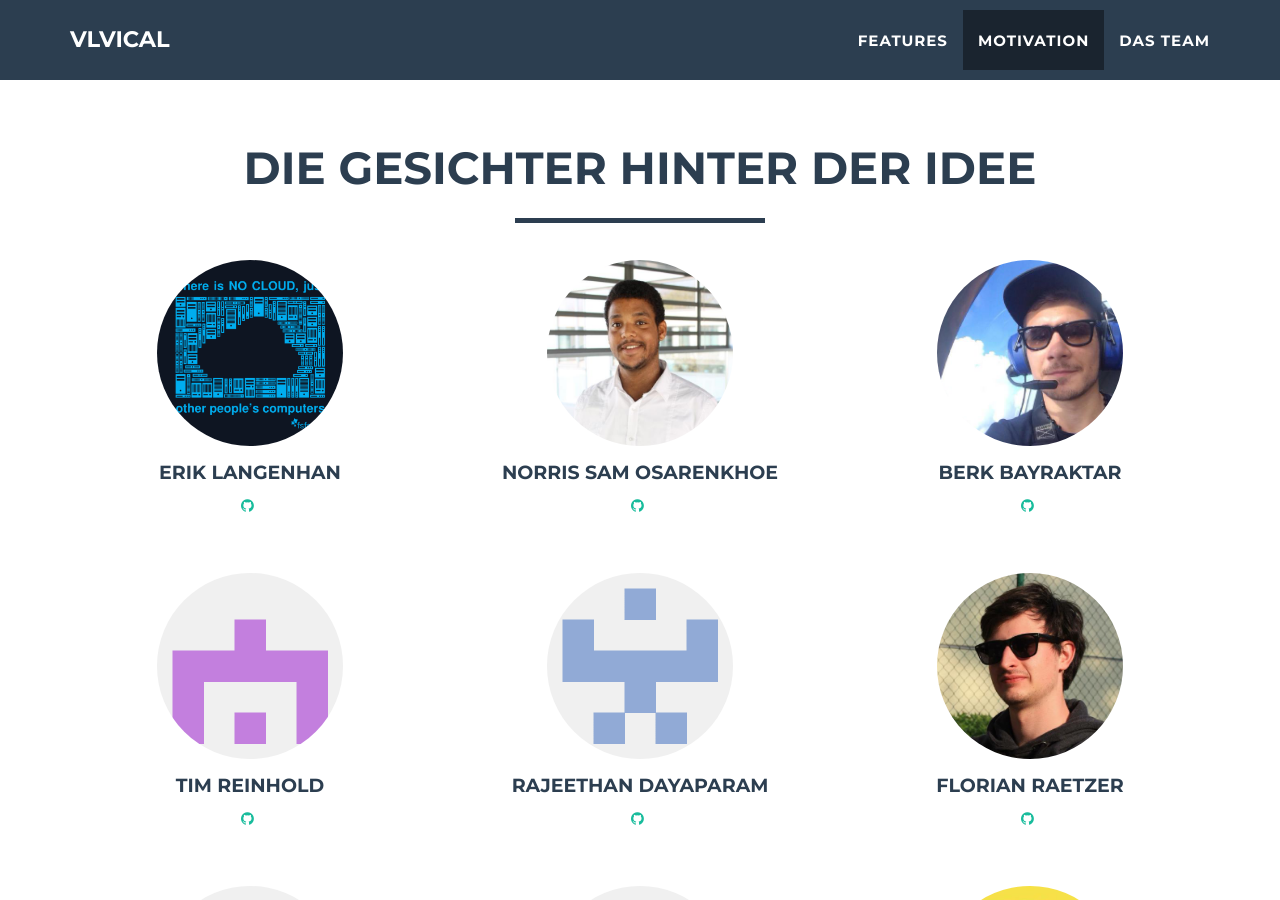
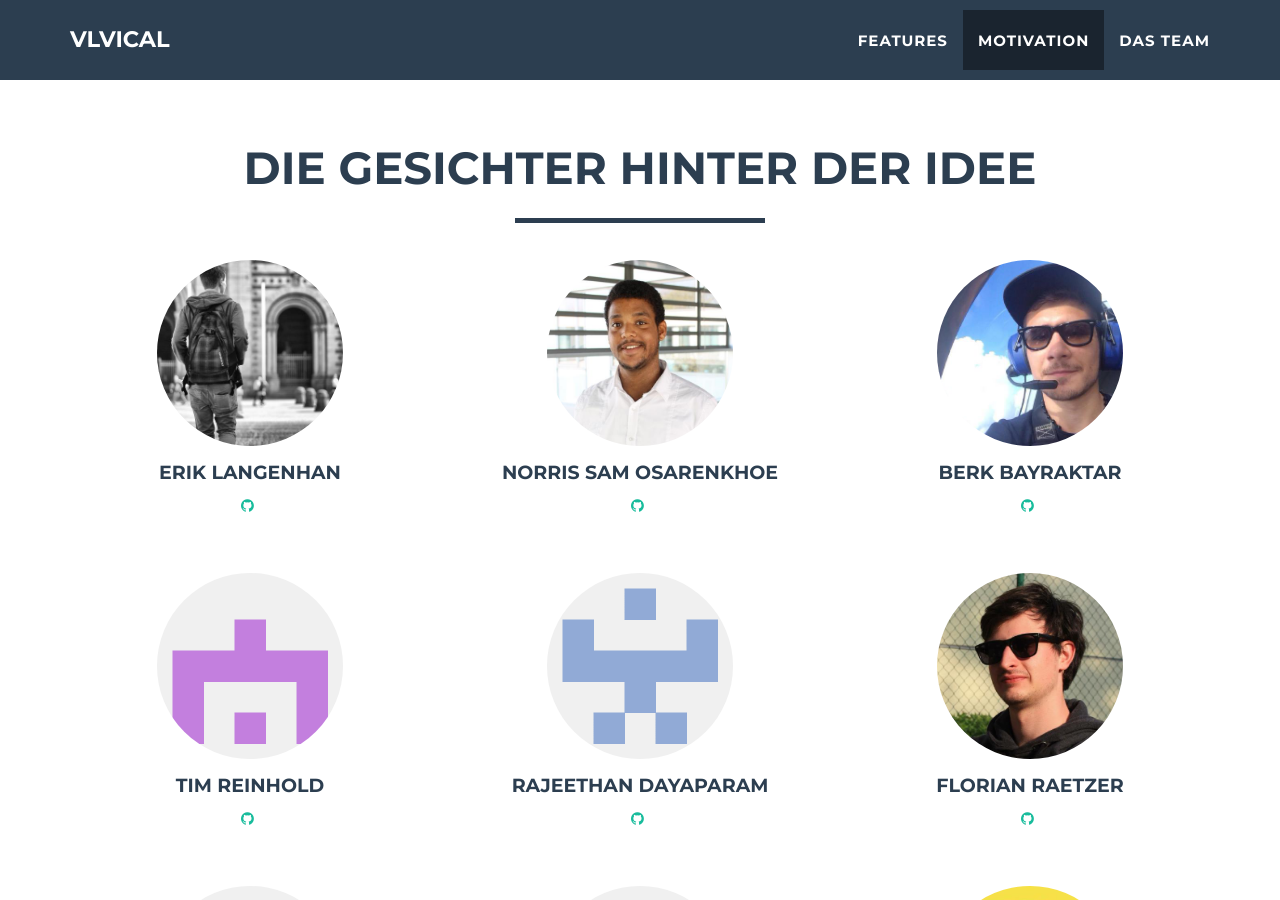
Before and after one commit to vlvical/vlvical.github.io, a Jekyll site: the page built from index.html, in a window 1280 px wide and 900 px high, scrolled down 2619 px. Built offline with Jekyll 4.4.1, drawn with Linux system fonts in a browser that asks for light colours.

Commit message:
update picture of el

```diff
--- a/_includes/team.html
+++ b/_includes/team.html
@@ -10,7 +10,7 @@
             <div class="row">
                 <div class="col-sm-4">
                     <div class="team-member">
-                        <img src="img/team/el.png" class="img-responsive img-circle" alt="">
+                        <img src="img/team/el.jpg" class="img-responsive img-circle" alt="">
                         <h4>Erik Langenhan</h4>
                         <ul class="list-inline social-buttons">
                             <li><a href="#"><i class="fa fa-github"></i></a>
```
Also changed, not shown: img/team/el.jpg (added), img/team/el.png (deleted), 1 other file.
